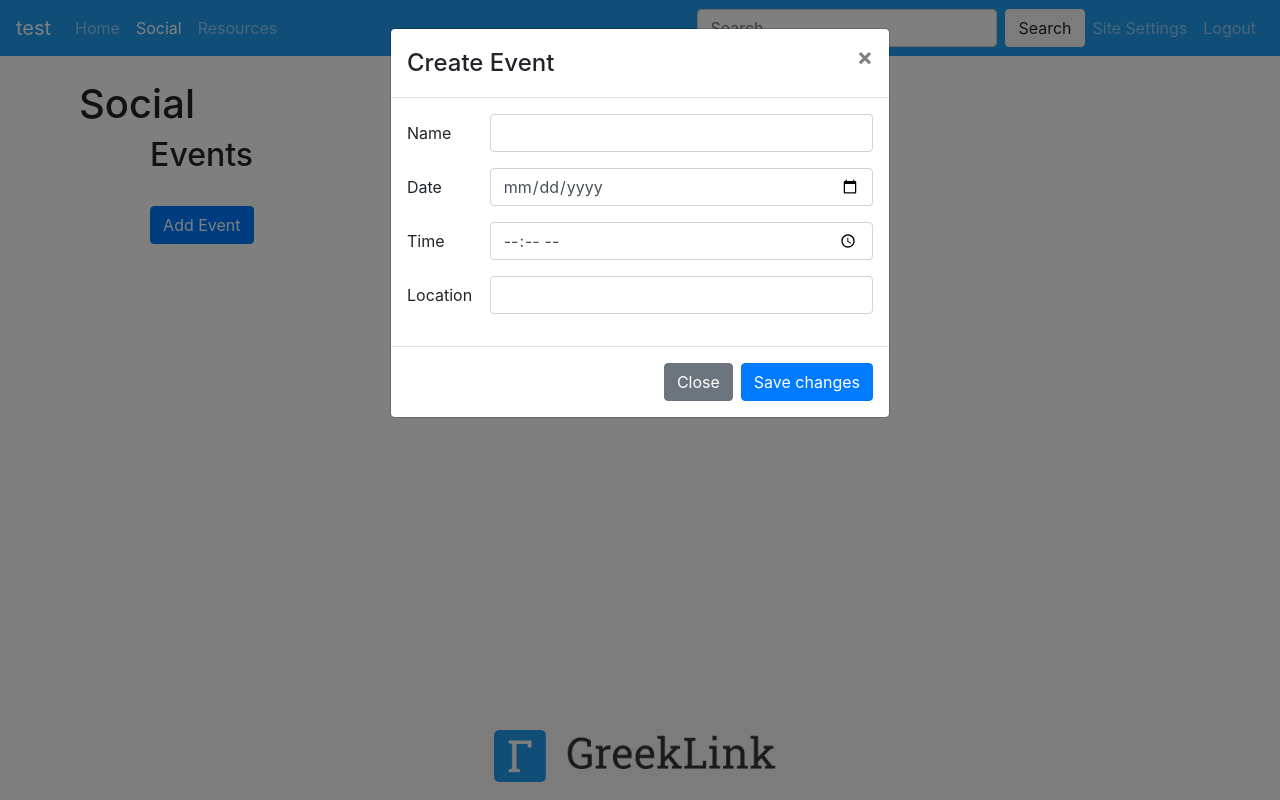
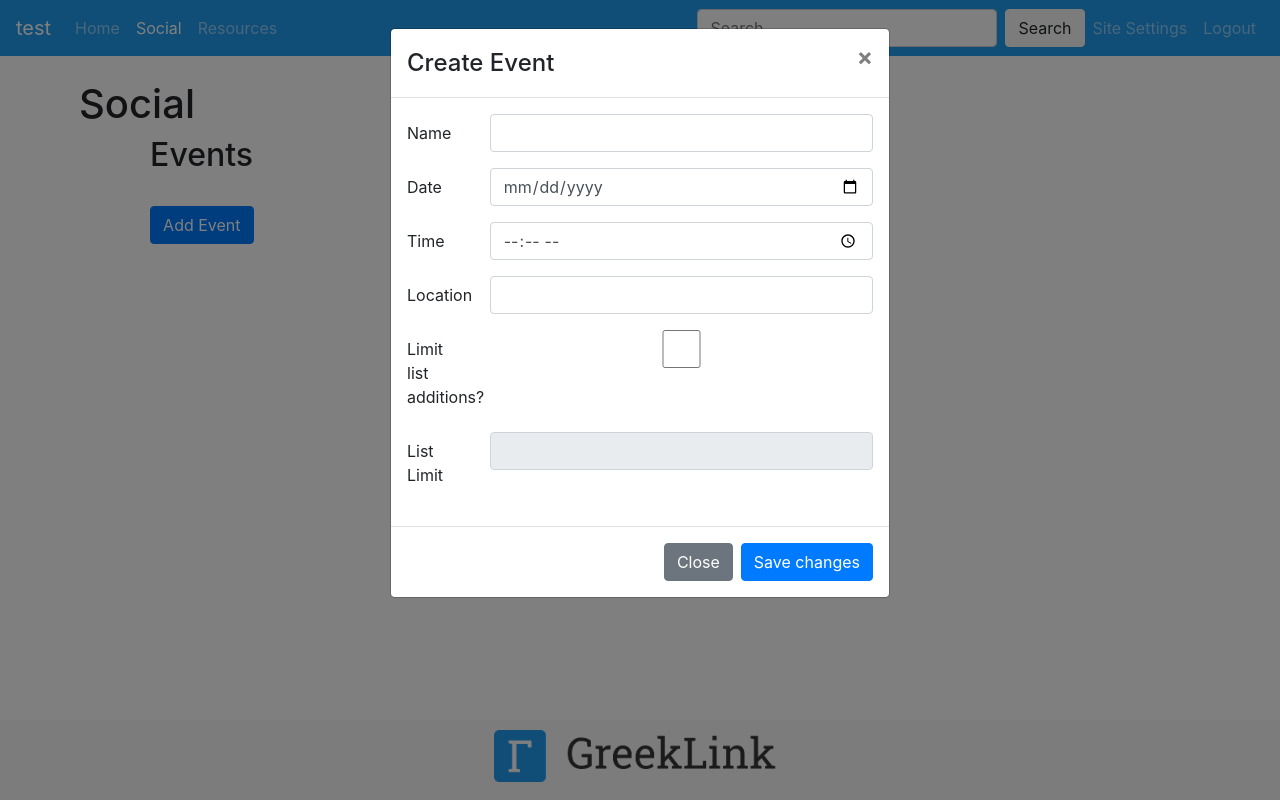
Before and after one commit to csyager/greeklink-core, a Django app: page /social in a window 1280 px wide, after a click on "Add Event". Run offline with Django 3.2, Linux system fonts and the light colour scheme; a user stored in the database is signed in; data comes from the database, SQL or seed files in the repository; data that the repository does not hold is empty; some libraries are stand-ins or nearby versions.

Commit message:
Finished adding a checkbox and field to the event creation form to add list limits for users

```diff
--- a/core/templates/core/social.html
+++ b/core/templates/core/social.html
@@ -14,6 +14,21 @@
         {% if user.is_superuser %}
         <button type="button" class="btn btn-primary" data-toggle="modal" data-target="#eventModal">Add Event</button>
         <!-- Modal -->
+
+        <script>
+            function toggle_limit(){
+                var check_elem = document.getElementById('new_checkbox');
+                var limit_elem = document.getElementById('new_limit');
+
+                if(check_elem.checked) {
+                    limit_elem.removeAttribute('disabled');
+                } else {
+                    limit_elem.setAttribute('disabled', 'true');
+                }
+            }
+
+        </script>
+
         <div class="modal fade" id="eventModal" tabindex="-1" role="dialog" aria-labelledby="eventModal" aria-hidden="true">
             <div class="modal-dialog" role="document">
                 <div class="modal-content">
@@ -50,6 +65,18 @@
                                     <input type="text" class="form-control" id="new_location" name="location">
                                 </div>
                             </div>
+                            <div class="form-group row">
+                                <label for="new_checkbox" class="col-sm-2 col-form-label">Limit list additions?</label>
+                                <div class="col-sm-10">
+                                    <input type="checkbox" class="form-control" id="new_checkbox" name="checkbox" onclick="toggle_limit()">
+                                </div>
+                            </div>
+                            <div class="form-group row">
+                                <label for="new_limit" class="col-sm-2 col-form-label">List Limit</label>
+                                <div class="col-sm-10">
+                                    <input type="number" class="form-control" id="new_limit" name="limit" disabled="true">
+                                </div>
+                            </div>
                     </div>
                     <div class="modal-footer">
                         <button type="button" class="btn btn-secondary" data-dismiss="modal">Close</button>
--- a/core/views.py
+++ b/core/views.py
@@ -249,6 +249,13 @@ def create_social_event(request):
         obj.date = request.POST.get('date')
         obj.time = request.POST.get('time')
         obj.location = request.POST.get('location')
+        if request.POST.get('limit') != None:
+            if request.POST.get('limit') != '':
+                obj.list_limit = request.POST.get('limit')
+            else:
+                obj.list_limit = -1
+        else:
+            obj.list_limit = -1
         obj.save()
 
         return HttpResponseRedirect(request.META.get('HTTP_REFERER'))
```
